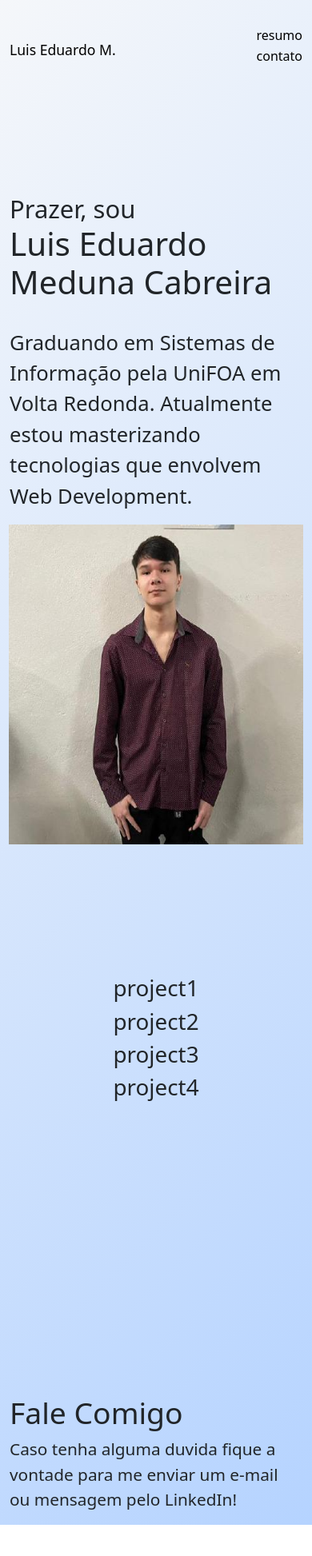
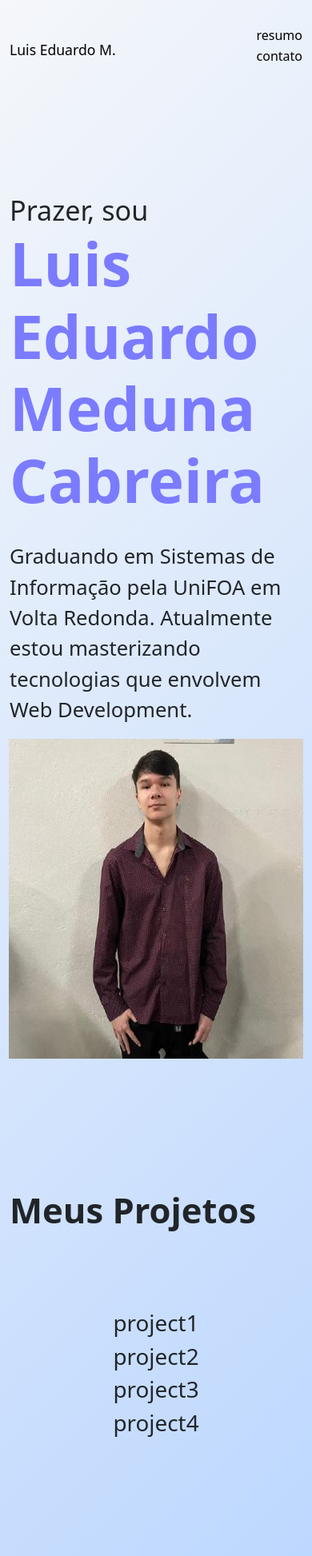
Before and after one commit to LuisEduardo-M/Portfolio, a React (Create React App) app: page / in a window 390 px wide. Shown: the top 1946 px of the page at 80% size. Before the commit the page ends 1907 px from the top, so only its background shows below. Built offline with nearby package versions, Linux system fonts and the light colour scheme.

Commit message:
More responsive

```diff
--- a/src/components/Contact/Contact.js
+++ b/src/components/Contact/Contact.js
@@ -7,11 +7,17 @@ const Contact = () => {
             <div className="container">
                 <div className="row">
                     <div className="col">
-                        <h1 className="display-3">Fale Comigo</h1>
+                        <h1 className="display-1">Fale Comigo</h1>
                     </div>
 
                     <div>
                         <p>Caso tenha alguma duvida fique a vontade para me enviar um e-mail ou mensagem pelo LinkedIn!</p>
+                    </div>
+                </div>
+
+                <div className="row">
+                    <div className="col display-2">
+                        {/* <a className={styles.email_link}href="mailto:luiseduardomc019@gmail.com">luiseduardomc019@gmail.com</a> */}
                     </div>
                 </div>
             </div>
--- a/src/components/Contact/Contact.module.css
+++ b/src/components/Contact/Contact.module.css
@@ -1,7 +1,17 @@
 .contact_container {
-    margin-top: 22.5rem;
+    margin-top: 18.5rem;
 }
 
+.contact_container h1 {
+    font-weight: bold;
+}
 .contact_container p {
     font-size: 1.3rem;
 }
+
+.email_link {
+    position: relative;
+    top: 5rem;
+    color: #000;
+    text-decoration: none;
+}
--- a/src/components/Home/Home.js
+++ b/src/components/Home/Home.js
@@ -5,12 +5,12 @@ const Home = () => {
     return (
         <div className={styles.home_container}>
             <div className='container'>
-                <div className='row d-flex justify-content-between'>
+                <div className='row d-flex justify-content-lg-between justify-content-md-center'>
                     <div className='col-md-6'>
 
-                        <h1 className="display-5">
+                        <h1 className="display-4">
                             Prazer, sou<br />
-                            <span className="display-2">Luis Eduardo Meduna Cabreira</span>
+                            <span>Luis Eduardo Meduna Cabreira</span>
                         </h1><br />
 
                         <p className='lead'>Graduando em Sistemas de Informação pela UniFOA em Volta Redonda. Atualmente estou masterizando tecnologias que envolvem Web Development.</p>
--- a/src/components/Home/Home.module.css
+++ b/src/components/Home/Home.module.css
@@ -11,3 +11,9 @@
     height: 25rem;
     width: 23rem;
 }
+
+.home_container span {
+    color:rgb(123, 123, 255);
+    font-size: 4.7rem;
+    font-weight: bold;
+}
--- a/src/components/Projects/Projects.js
+++ b/src/components/Projects/Projects.js
@@ -6,7 +6,12 @@ const Projects = () => {
         <div className={styles.projects_container}>
             <div className="container">
                 <div className="row">
+                    <div className="col-12">
+                        <h2 className="display-1 d-flex justify-content-start">Meus Projetos</h2>
+                    </div>
+                </div>
 
+                <div className="row">
                     <div className="col-sm-6 col-md-4">
                         <h1>project1</h1>
                     </div>
--- a/src/components/Projects/Projects.module.css
+++ b/src/components/Projects/Projects.module.css
@@ -1,11 +1,3 @@
-/* .projects_grid {
-    margin-top: 21.2rem;
-    display: flex;
-    flex-wrap: wrap;
-    justify-content: space-between;
-    border: 1px solid red;
-}  */
-
 .projects_container {
     margin-top: 21.2rem;
     display: flex;
@@ -15,3 +7,8 @@
 .projects_container h1 {
     text-align: center;
 }
+
+.projects_container h2 {
+    margin-bottom: 6.2rem;
+    font-weight: bold;
+}
```
